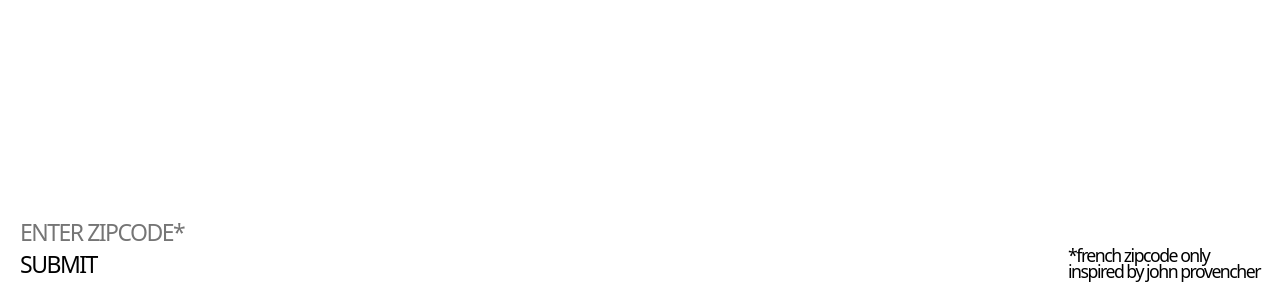
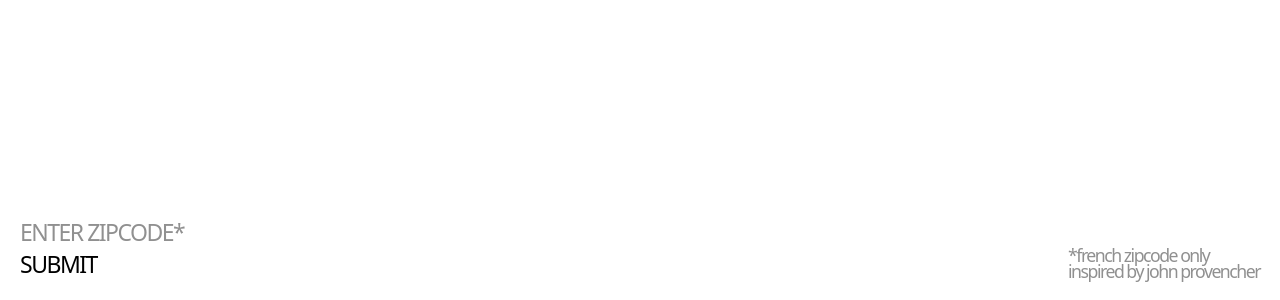
Before and after one commit to ambientmoxie/synesthetic-weather, a website built with Vite: page src/index.html in a window 1280 px wide. Shown: the part 500-800 px from the top of the page. Built offline with nearby package versions, Linux system fonts and the light colour scheme; no server answers; files whose address does not match are found by name.

Commit message:
Update style.scss

```diff
--- a/src/assets/scss/style.scss
+++ b/src/assets/scss/style.scss
@@ -81,7 +81,7 @@ footer {
   // }
 
   #footer-left {
-    max-width: 42rem;
+    max-width: 50rem;
     display: grid;
     // gap: var(--global-margin);
 
@@ -116,11 +116,10 @@ footer {
       input {
         border: none;
         background-color: transparent;
-        padding-top: .2rem;
-        // &::placeholder {
-        //   color: red;
-        //   line-height: 20px;
-        // }
+        padding-top: 0.2rem;
+        &::placeholder {
+          color: #909090;
+        }
         // width: 65%;
         // text-align: center;
         @media (min-width: $media-min) and (max-width: $media-max) {
@@ -137,6 +136,7 @@ footer {
     justify-content: end;
     text-transform: lowercase;
     font-size: calc(var(--font-size) / 1.3);
+    color: #909090;
     @media (min-width: $media-min) and (max-width: $media-max) {
       margin-top: var(--global-margin);
     }
@@ -157,6 +157,6 @@ button {
   padding: 0;
 }
 
-form{
+form {
   font-size: 0;
 }
```
